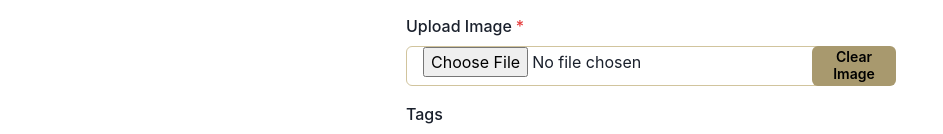
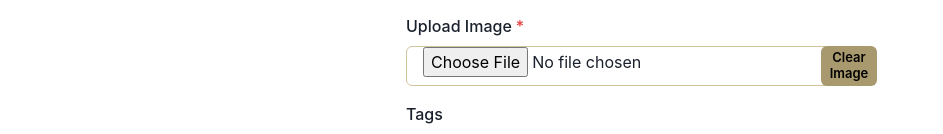
Before and after one commit to Rich-Park/vandymarketplace, a React (Create React App) app: page /sell-item in a window 1280 px wide. Shown: the part 422-556 px from the top of the page, without its empty margins (0-943 px from the left). Built offline with nearby package versions, Linux system fonts and the light colour scheme.

Commit message:
fix button line up

```diff
--- a/src/components/SellItemForm.js
+++ b/src/components/SellItemForm.js
@@ -236,7 +236,7 @@ function SellItemForm() {
               />
               <InputRightElement>
                 <Button
-                  style={{ fontSize: "14px", padding: "16px 42px", whiteSpace: "normal" }}
+                  style={{ fontSize: "13px", padding: "16px 28px", whiteSpace: "normal",  marginLeft: "-10px", }}
                   bg={"brand.200"}
                   color={"black"}
                   onClick={() => {
```
